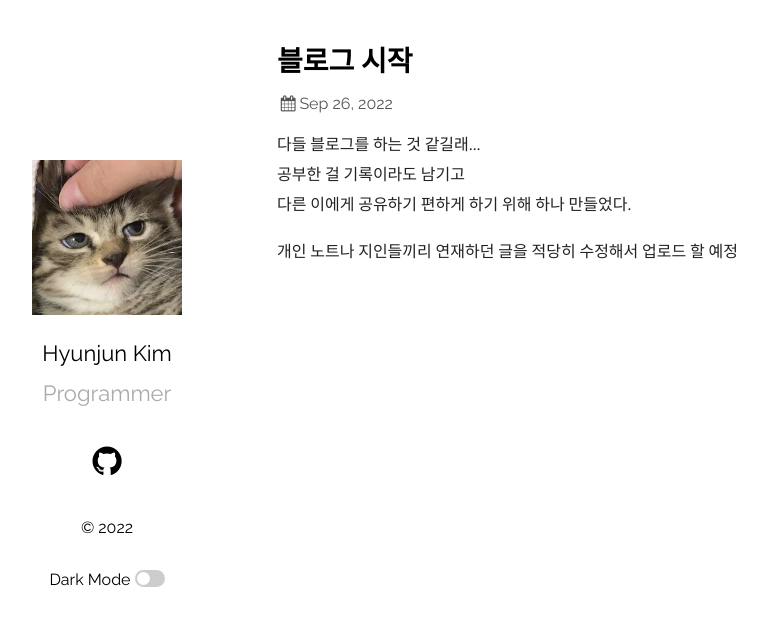
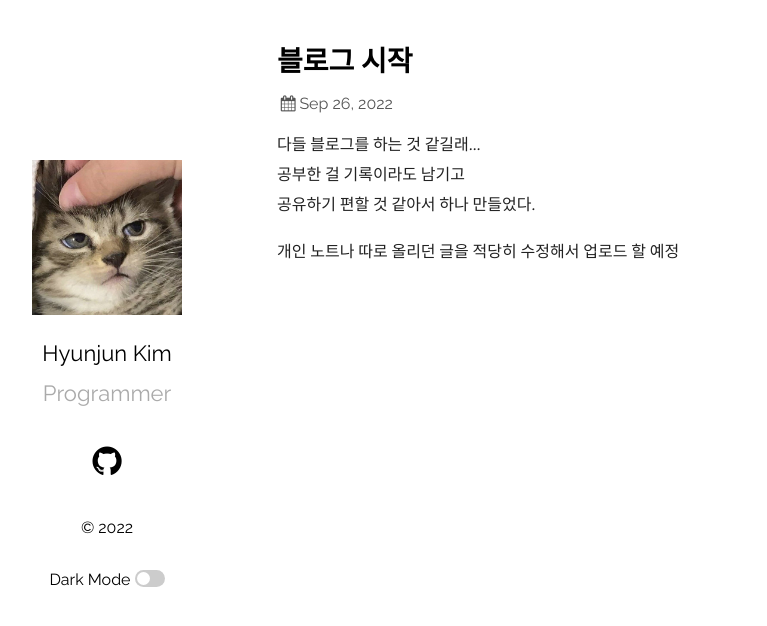
Before and after one commit to Ria9993/Ria9993.github.io, a Jekyll site: the page built from _posts/2022-09-26-move-blog.md, in a window 1280 px wide. Shown: the top 626 px of the page, without its empty margins (78-845 px from the left). Built offline with Jekyll 4.4.1, drawn with Linux system fonts in a browser that asks for light colours; comment, search, counter and statistics services are not loaded.

Commit message:
Fix Typo

```diff
--- a/_posts/2022-09-26-move-blog.md
+++ b/_posts/2022-09-26-move-blog.md
@@ -7,6 +7,6 @@ comments: true
 ---
 다들 블로그를 하는 것 같길래...
 공부한 걸 기록이라도 남기고
-다른 이에게 공유하기 편하게 하기 위해 하나 만들었다.
+공유하기 편할 것 같아서 하나 만들었다.
 
-개인 노트나 지인들끼리 연재하던 글을 적당히 수정해서 업로드 할 예정
+개인 노트나 따로 올리던 글을 적당히 수정해서 업로드 할 예정
```
